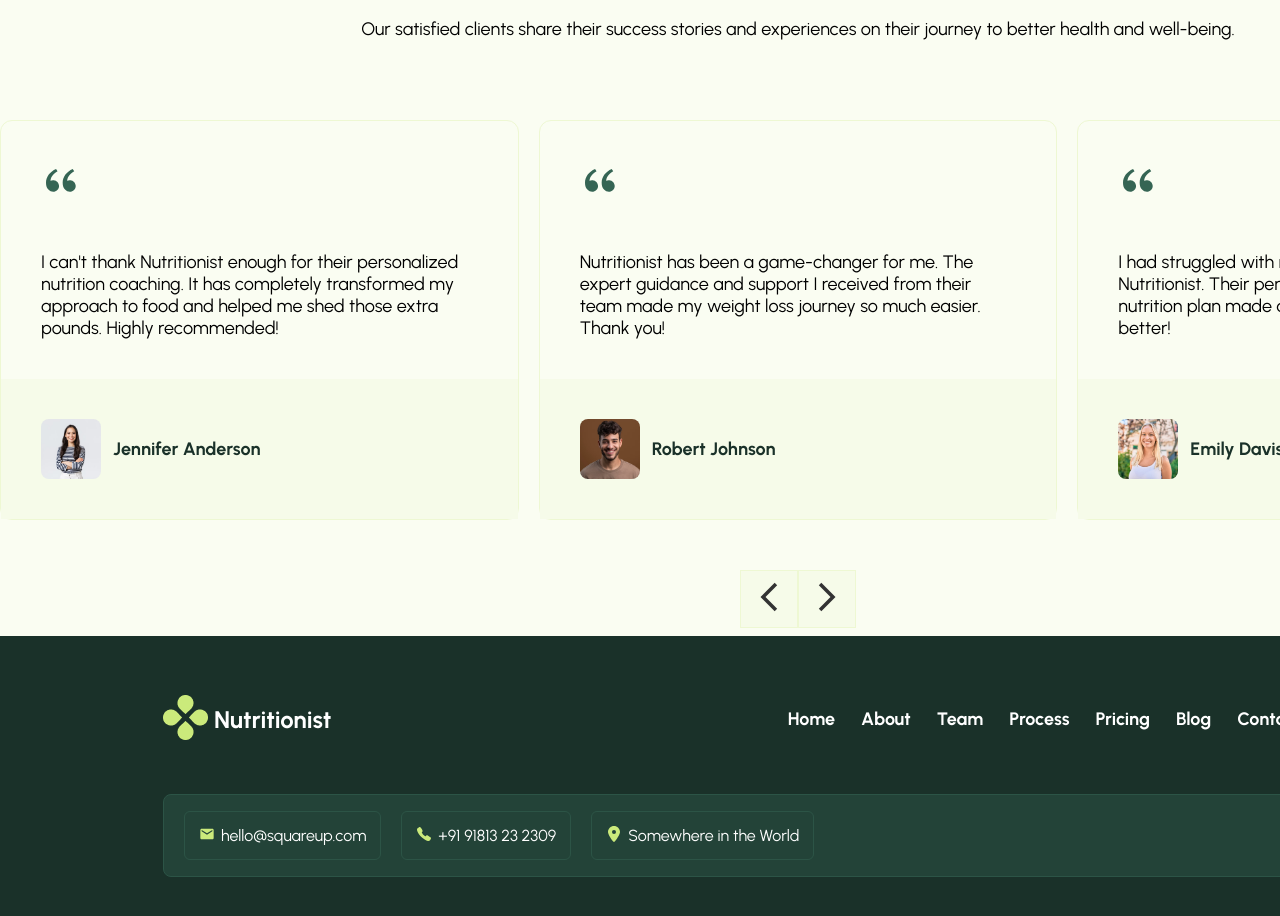
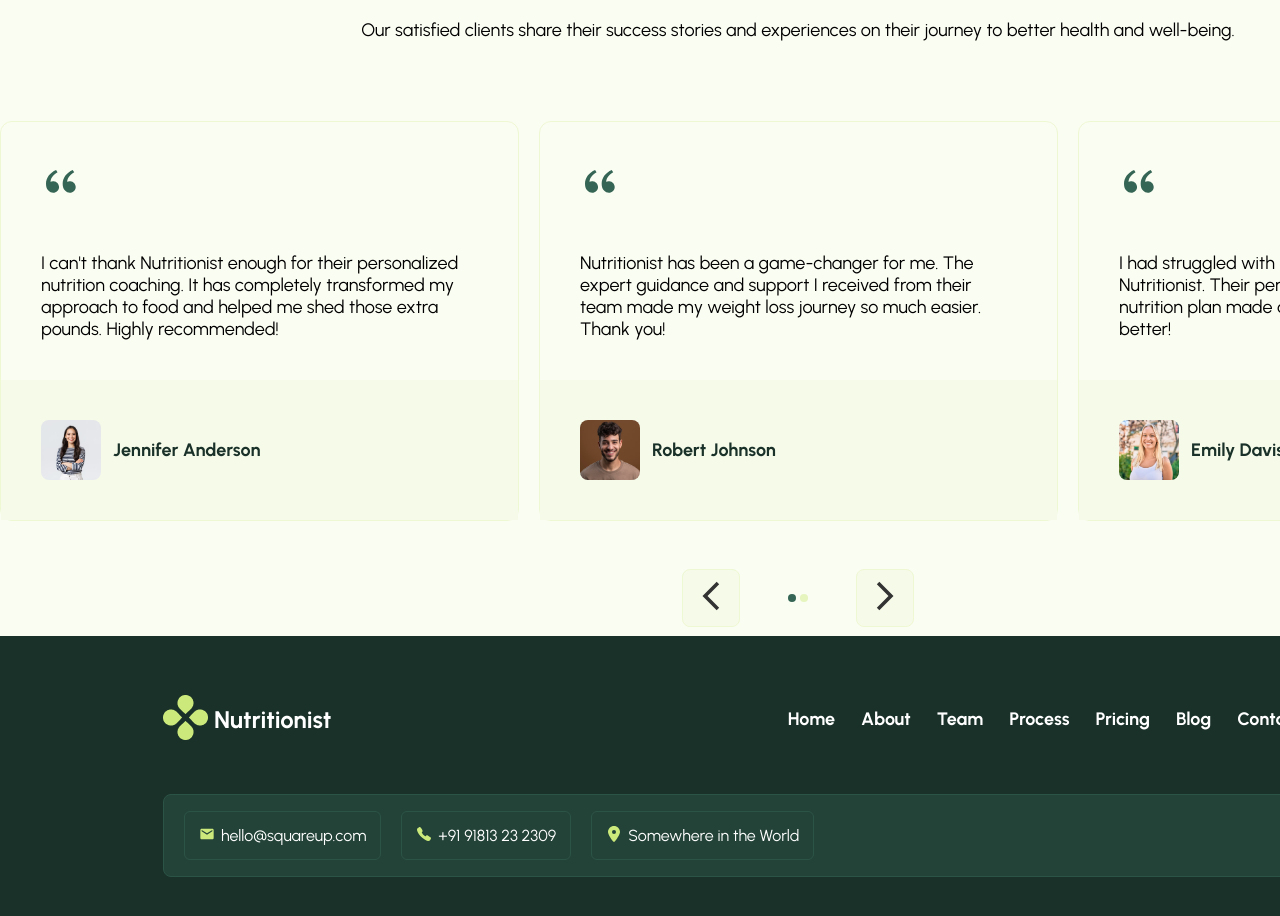
Before and after one commit to maximiano67/Nutritionist, a React (Vite) app: page / in a window 1280 px wide. Shown: the part 4361-5277 px from the top of the page. Built offline with nearby package versions, Linux system fonts and the light colour scheme.

Commit message:
carrossel na pagina

```diff
--- a/src/Routers/home/OurTestimonials/OurTestimonials.css
+++ b/src/Routers/home/OurTestimonials/OurTestimonials.css
@@ -38,24 +38,30 @@
 }
 
 .cart-testimonials-comments {
+    height: 506px;
+    gap: 50px;
     display: flex;
     flex-direction: column;
-    gap: 50px;
+    overflow: hidden;
+    position: relative;
 }
 
 .cart-testimonials-comments .cart-listas {
     display: flex;
     gap: 20px;
+    position: absolute;
+    transform: translate(0);
 }
-
+/* -1618px */
 .cart-listas .cart-list {
-    width: 518.67px;
     height: 398px;
+    flex: 0 0 517px;
     border: 1px solid #EEF8D3;
     border-radius: 12px;
     display: flex;
     flex-direction: column;
     justify-content: center;
+
 }
 
 .cart-listas .cart-list .cart-comments {
@@ -114,11 +120,18 @@
     width: 100%;
     display: flex;
     justify-content: center;
+    position: absolute;
+    bottom: 0px;
+    align-items: center;
+    gap: 30px;
+    /* oLHA AQUI */
 }
 
 .testimonials-comments-carrosel-btns .scroll-btn {
     width: 58px;
     height: 58px;
+    z-index: 2;
+    border-radius: 8px;
     background-color: #F6FBE9;
     border: 1px solid #EEF8D3;
     cursor: pointer;
@@ -129,3 +142,25 @@
     height: 34px;
     color: #333333;
 }
+
+.testimonials-comments-carrosel-btns .ciculo {
+    width: 56px;
+    height: 8px;
+    gap: 4px;
+    display: flex;
+    justify-content: center;
+}
+
+.ciculo .icons01.active,
+.ciculo .icons02.active {
+    background-color: #356554;
+}
+
+.ciculo .icons01,
+.ciculo .icons02 {
+    content: '';
+    width: 8px;
+    height: 8px;
+    border-radius: 505%;
+    background-color: #E5F5BD;
+}
--- a/src/Routers/home/OurTestimonials/OurTestimonials.jsx
+++ b/src/Routers/home/OurTestimonials/OurTestimonials.jsx
@@ -27,10 +27,44 @@ const TestimonialsItems = [
         img: perfilTres,
         name: 'Emily Davis'
     },
+    {
+        id: 4,
+        comment: "I had struggled with my weight for years until I found Nutritionist. Their personalized approach and tailored nutrition plan made all the difference. I've never felt better!",
+        img: perfilTres,
+        name: 'Emily Davis'
+    },
+    {
+        id: 5,
+        comment: "I had struggled with my weight for years until I found Nutritionist. Their personalized approach and tailored nutrition plan made all the difference. I've never felt better!",
+        img: perfilTres,
+        name: 'Emily Davis'
+    },
+    {
+        id: 6,
+        comment: "I had struggled with my weight for years until I found Nutritionist. Their personalized approach and tailored nutrition plan made all the difference. I've never felt better!",
+        img: perfilTres,
+        name: 'Emily Davis'
+    },
 ]
+
+import { useState } from 'react';
+
 
 
 const OurTestimonials = () => {
+
+    const [postion, setPosition] = useState({ x: 0 })
+    const [activeIcon, setActive] = useState('icons01')
+
+    const next = () => {
+        setPosition({ x: postion.x = -1618 });
+        setActive("icons02")
+
+    }
+    const prev = () => {
+        setPosition({ x: postion.x = 0 })
+        setActive("icons01")
+    }
     return (
         <div className='main-testimonials'>
             <div className="cart-testimonials">
@@ -42,7 +76,10 @@ const OurTestimonials = () => {
                 </div>
 
                 <div className="cart-testimonials-comments">
-                    <ul className='cart-listas'>
+                    <ul className='cart-listas' style={{
+                        transform: `translate(${postion.x}px`,
+                        transition: 'transform 1.9s ease'
+                    }}>
                         {TestimonialsItems.map((item) => (
                             <li key={item.id} className="cart-list">
                                 <div className="cart-comments">
@@ -67,8 +104,20 @@ const OurTestimonials = () => {
                     </ul>
 
                     <div className="testimonials-comments-carrosel-btns">
-                        <button className='scroll-btn'><MdOutlineArrowBackIosNew /></button>
-                        <button className='scroll-btn'><MdOutlineArrowForwardIos /></button>
+                        <button className='scroll-btn'
+                            onClick={prev}
+                        ><MdOutlineArrowBackIosNew />
+                        </button>
+
+                        <div className="ciculo">
+                            <span className={`icons01 ${activeIcon === 'icons01' ? 'active' : ''}`} ></span>
+                            <span className={`icons02 ${activeIcon === 'icons02' ? 'active' : ''}`} ></span>
+                        </div>
+
+                        <button className='scroll-btn'
+                            onClick={next}
+                        ><MdOutlineArrowForwardIos />
+                        </button>
                     </div>
 
                 </div>
```
